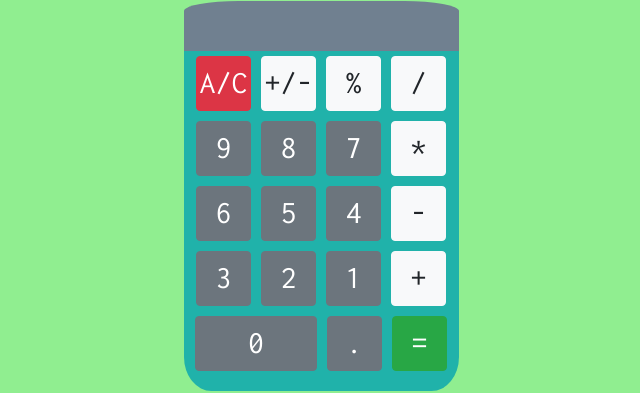
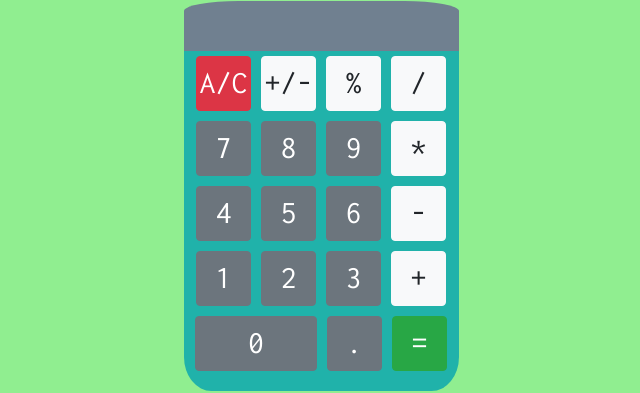
Before and after one commit to ymoua17/jscalculator, a React (Create React App) app: page / in a window 1280 px wide. Shown: the part 115-508 px from the top of the page, without its empty margins (319-959 px from the left). Built offline with nearby package versions, Linux system fonts and the light colour scheme.

Commit message:
updating handleButton

```diff
--- a/src/App.js
+++ b/src/App.js
@@ -14,19 +14,14 @@ class App extends Component {
     })
   }
   handleButton = (event) => {
-    const arrayOutput = this.state.output.concat(event.target.value);
-    this.setState({
-      output: arrayOutput,
-    })
+    // check last index to stop duplicated operators
+
   }
   handleEqual = () => {
-    const resultArr = new Array(this.state.output);
-    // eslint-disable-next-line
-    const result = eval(resultArr.join(""));
     this.setState({
-      output: result,
+      //eslint-disable-next-line
+      output: eval(this.state.output)
   })
-  console.log(this.state.output);
   }
 
   render() {
@@ -44,19 +39,19 @@ class App extends Component {
           <button id="percent" className="btn btn-light" value="" onClick={this.handleButton}>%</button>
           <button id="divide" className="btn btn-light" value="/" onClick={this.handleButton}>/</button>
           <br/>
-          <button id="nine" className="btn btn-secondary" value="9" onClick={this.handleButton}>9</button>
+          <button id="nine" className="btn btn-secondary" value="7" onClick={this.handleButton}>7</button>
           <button id="eight" className="btn btn-secondary" value="8" onClick={this.handleButton}>8</button>
-          <button id="seven" className="btn btn-secondary" value="7" onClick={this.handleButton}>7</button>
+          <button id="seven" className="btn btn-secondary" value="9" onClick={this.handleButton}>9</button>
           <button id="multiply" className="btn btn-light" value="*" onClick={this.handleButton}>*</button>
           <br/>
-          <button id="six" className="btn btn-secondary" value="6" onClick={this.handleButton}>6</button>
+          <button id="six" className="btn btn-secondary" value="4" onClick={this.handleButton}>4</button>
           <button id="five" className="btn btn-secondary" value="5" onClick={this.handleButton}>5</button>
-          <button id="four" className="btn btn-secondary" value="4" onClick={this.handleButton}>4</button>
+          <button id="four" className="btn btn-secondary" value="6" onClick={this.handleButton}>6</button>
           <button id="subtract" className="btn btn-light" value="-" onClick={this.handleButton}>-</button>
           <br/>
-          <button id="three" className="btn btn-secondary" value="3" onClick={this.handleButton}>3</button>
+          <button id="three" className="btn btn-secondary" value="1" onClick={this.handleButton}>1</button>
           <button id="two" className="btn btn-secondary" value="2" onClick={this.handleButton}>2</button>
-          <button id="one" className="btn btn-secondary" value="1" onClick={this.handleButton}>1</button>
+          <button id="one" className="btn btn-secondary" value="3" onClick={this.handleButton}>3</button>
           <button id="add" className="btn btn-light" value="+" onClick={this.handleButton}>+</button>
           <br/>
           <button id="zero" className="btn btn-secondary lg-btn" value="0" onClick={this.handleButton}>0</button>
```
